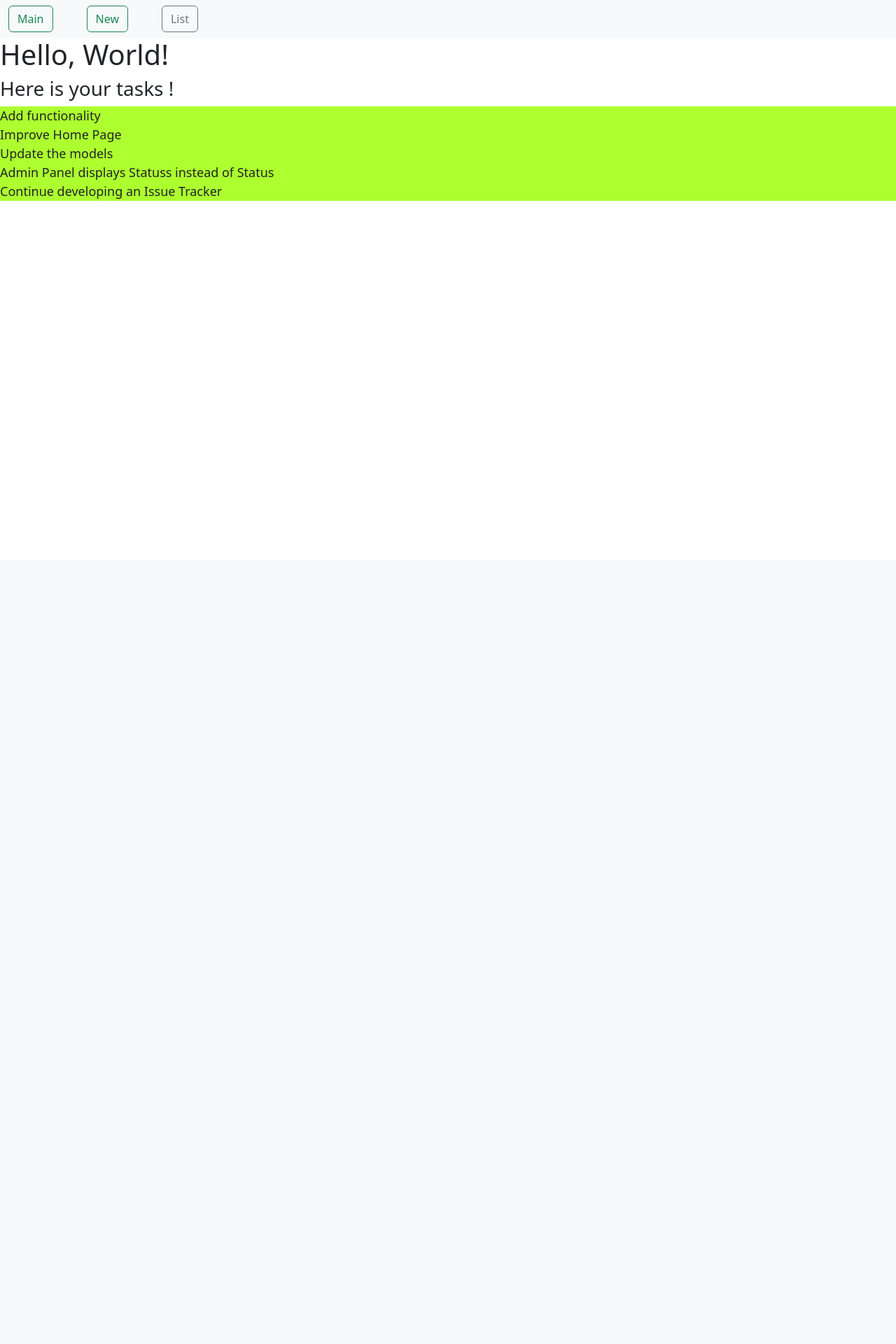
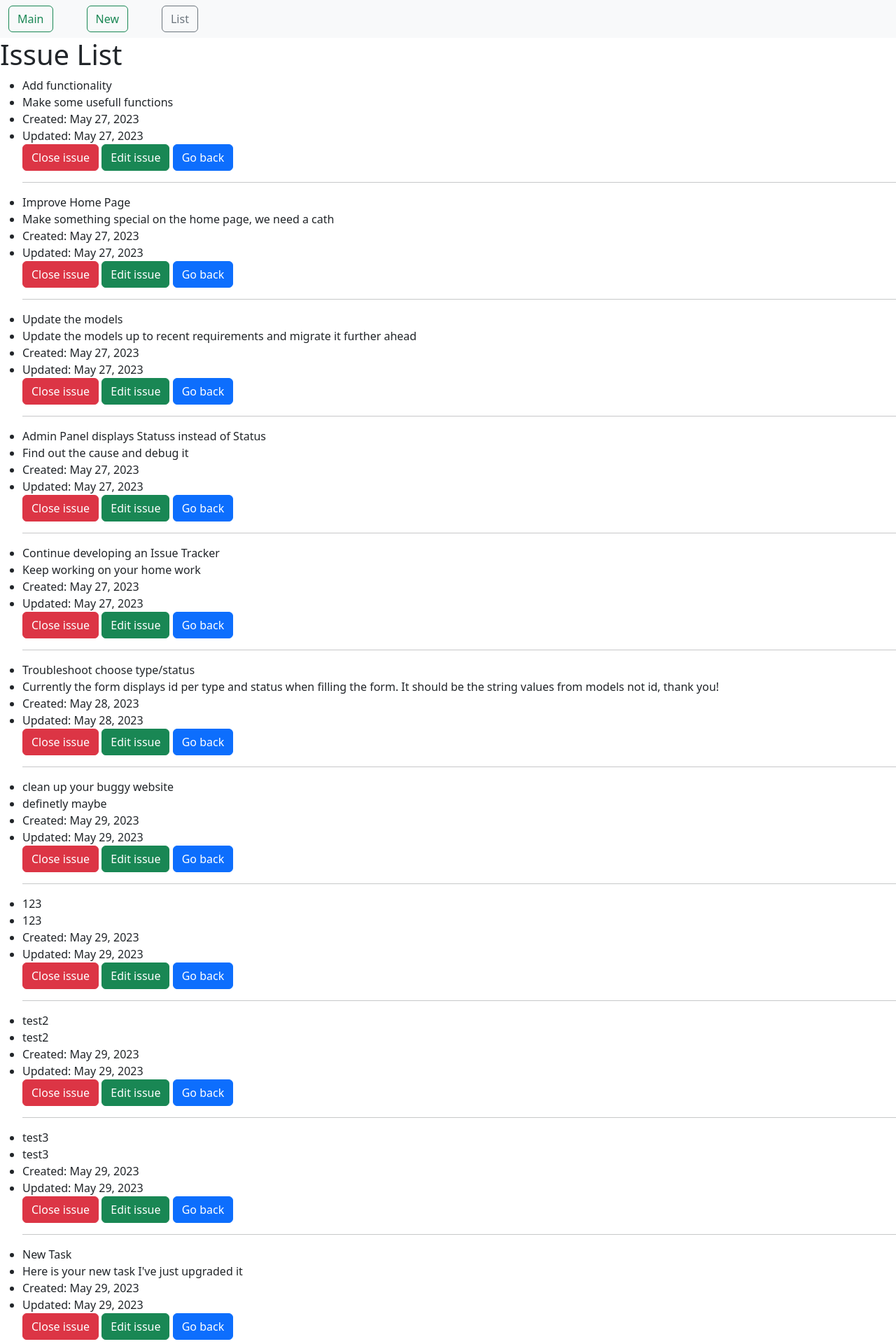
Before and after one commit to AkzhanBerdi/Issue_Tracker, a Django app: page /list in a window 1280 px wide. Shown: the top 1920 px of the page at 70% size. Before the commit the page ends 287 px from the top, so only its background shows below. Run offline with Django 3.2, Linux system fonts and the light colour scheme; data comes from the database, SQL or seed files in the repository.

Commit message:
basic's completed

```diff
--- a/issue_tracker/source/urls.py
+++ b/issue_tracker/source/urls.py
@@ -19,6 +19,8 @@ from tracker.views import (
     CustomTemplateView,
     CustomDetailView,
     CustomCreateView,
+    CustomEditView,
+    CustomDeleteView,
     index_view
 )
 
@@ -29,4 +31,6 @@ urlpatterns = [
     path('list', CustomTemplateView.as_view(), name='issue_list'),
     path('detail/<int:pk>', CustomDetailView.as_view(), name='issue_detail'),
     path('create', CustomCreateView.as_view(), name='issue_create'),
+    path('edit/<int:pk>', CustomEditView.as_view(), name='issue_edit'),
+    path('delete/<int:pk>', CustomDeleteView.as_view(), name='issue_delete'),
 ]
--- /dev/null
+++ b/issue_tracker/static/css/style.css
@@ -0,0 +1,3 @@
+.my-class {
+    min-width: 200px;
+  }
--- a/issue_tracker/templates/detail.html
+++ b/issue_tracker/templates/detail.html
@@ -5,9 +5,9 @@
     <div class="card-body">
       <h5 class="card-title" style= "font-size: 20px;">{{ issue.title }}</h5>
       <p class="card-text" style= "font-size: 18px; background-color: rgb(229, 210, 210);"> {{ issue.description }}</p>
-      <a href="#" class="btn btn-danger"> Close issue </a>
-      <a href="#" class="btn btn-success"> Edit issue </a>
-      <a href="#" class="btn btn-primary"> Go back </a>
+      <a href="{% url 'issue_delete' issue.pk %}" class="btn btn-danger"> Close issue </a>
+      <a href="{% url 'issue_edit' issue.pk %}" class="btn btn-success"> Edit issue </a>
+      <a href="{% url 'issue_list' %}" class="btn btn-primary"> Go back </a>
     </div>
   </div>
   {% endblock %}
--- /dev/null
+++ b/issue_tracker/templates/list.html
@@ -0,0 +1,19 @@
+{% extends 'base.html' %}
+
+{% block content %}
+  <h1>Issue List</h1>
+  <ul>
+    {% for issue in issue_list %}
+      <li>{{ issue.title }}</li>
+      <li>{{ issue.description }}</li>
+      <li>Created: {{ issue.created_at }}</li>
+      <li>Updated: {{ issue.updated_at }}</li>
+      <a href="{% url 'issue_delete' issue.pk %}" class="btn btn-danger"> Close issue </a>
+      <a href="{% url 'issue_edit' issue.pk %}" class="btn btn-success"> Edit issue </a>
+      <a href="{% url 'issue_list' %}" class="btn btn-primary"> Go back </a>
+      <hr>
+    {% empty %}
+      <li>No issues found.</li>
+    {% endfor %}
+  </ul>
+{% endblock %}
--- a/issue_tracker/tracker/models.py
+++ b/issue_tracker/tracker/models.py
@@ -2,15 +2,29 @@ from django.db import models
 
 # Create your models here.
 class Type(models.Model):
-    title = models.CharField(max_length=70, blank=False)
+    type = models.CharField(max_length=70, blank=False)
+
+    def __str__(self):
+        return self.type
 
 class Status(models.Model):
-    title = models.CharField(max_length=70, blank=False)
+    status = models.CharField(max_length=70, blank=False)
+
+    def __str__(self):
+        return self.status
 
 class Issue(models.Model):
     title = models.CharField(max_length=70, blank=True)
     description = models.TextField(max_length=3400, blank=True)
     status = models.ForeignKey(Status, on_delete=models.PROTECT)
-    _type = models.ForeignKey(Type, on_delete=models.PROTECT)
+    type = models.ForeignKey(Type, on_delete=models.PROTECT)
     created_at = models.DateField(auto_now_add=True)
     updated_at = models.DateField(auto_now=True)
+    is_closed = models.BooleanField(default=False)
+
+    def __str__(self):
+        return self.title
+
+    def delete(self):
+        self.is_closed = True
+        self.save()
--- a/issue_tracker/tracker/views.py
+++ b/issue_tracker/tracker/views.py
@@ -1,17 +1,24 @@
 from django.shortcuts import render, get_object_or_404, redirect
-from django.views.generic import TemplateView
-from .models import Issue, Status
+from django.views.generic import TemplateView, DeleteView, ListView
+from .models import Issue, Status, Type
 from .forms import IssueForm
+from django.views import View
+from django.urls import reverse_lazy
 
 # Create your views here.
 def index_view(request):
     return render(request, 'index.html')
 
-class CustomTemplateView(TemplateView):
-    issue = Issue.objects.all()
+class CustomTemplateView(ListView):
+    # issue = Issue.objects.all()
 
-    def get(self, request, *args, **kwargs):
-        return render(request, 'index.html', context={'issue': self.issue})
+    # def get(self, request, *args, **kwargs):
+    #     return render(request, 'index.html', context={'issue': self.issue})
+    model = Issue
+    template_name = 'list.html'
+
+    def get_queryset(self):
+        return self.model.objects.filter(is_closed=False)
 
 
 class CustomDetailView(TemplateView):
@@ -24,38 +31,55 @@ class CustomDetailView(TemplateView):
                         'detail.html',
                         context={
                                 'issue': issue
-                                # 'status': status
+                                 #'status': status
                                 }
                     )
 
-class CustomCreateView(TemplateView):
+class CustomCreateView(View):
     template_name = 'create.html'
 
-    def get_name(request):
-        if request.method == 'POST':
-            if form.is_valid():
-                issue = Issue.objects.all()
-                title = request.POST.get('title')
-                description = request.POST.get('description')
-                _type = request.POST.get('_type')
-                status = request.POST.get('status')
-                Issue.objects.create(title=title, description=description, _type=_type, status=status)
-                return redirect("main")
+    def get(self, request):
+        form = IssueForm()
+        return render(request, self.template_name, {'form': form})
 
+    def post(self, request):
+        form = IssueForm(request.POST)
+        if form.is_valid():
+            form.save()
+            return redirect('issue_list')
         else:
-            form = IssueForm()
-
-            return render(request, 'create.html', {'form':form})
+            return redirect('main')
 
 
-    # type_choices = [
-    #     'Task',
-    #     'Bug',
-    #     'Enhancement',
-    # ]
+class CustomEditView(View):
+    template_name = 'edit.html'
 
-    # status_choices = [
-    #     'New',
-    #     'In Progress',
-    #     'Done',
-    # ]
+    def get(self, request, pk):
+        issue = Issue.objects.get(pk=pk)
+        form = IssueForm(instance=issue)
+        return render(request, self.template_name, {'form': form, 'issue': issue})
+
+    def post(self, request, pk):
+        issue = Issue.objects.get(pk=pk)
+        form = IssueForm(request.POST, instance=issue)
+        if form.is_valid():
+            form.save()
+            issue.save()
+            return redirect('issue_list')
+        return redirect('home')
+
+class CustomDeleteView(DeleteView):
+    model = Issue
+    template_name = 'delete.html'
+
+    def delete(self, request, *args, **kwargs):
+        self.object = self.get_object()
+        self.object.delete()
+        return redirect('issue_list')
+
+# class CustomListView(ListView):
+#     model = Issue
+#     template_name = 'list.html'
+
+#     def get_queryset(self):
+#         return self.model.objects.filter(is_deleted=False)
```
Also changed, not shown: issue_tracker/templates/create.html (+21 -21 lines), issue_tracker/templates/delete.html (added, +17 -0 lines), issue_tracker/templates/edit.html (+26 -24 lines), issue_tracker/templates/partial_form.html (added, +21 -0 lines), issue_tracker/tracker/forms.py (+7 -5 lines), issue_tracker/db.sqlite3, issue_tracker/tracker/migrations/0002_auto_20230528_2039.py (added), issue_tracker/tracker/migrations/0003_auto_20230528_2111.py (added), issue_tracker/tracker/migrations/0004_issue_is_closed.py (added).
